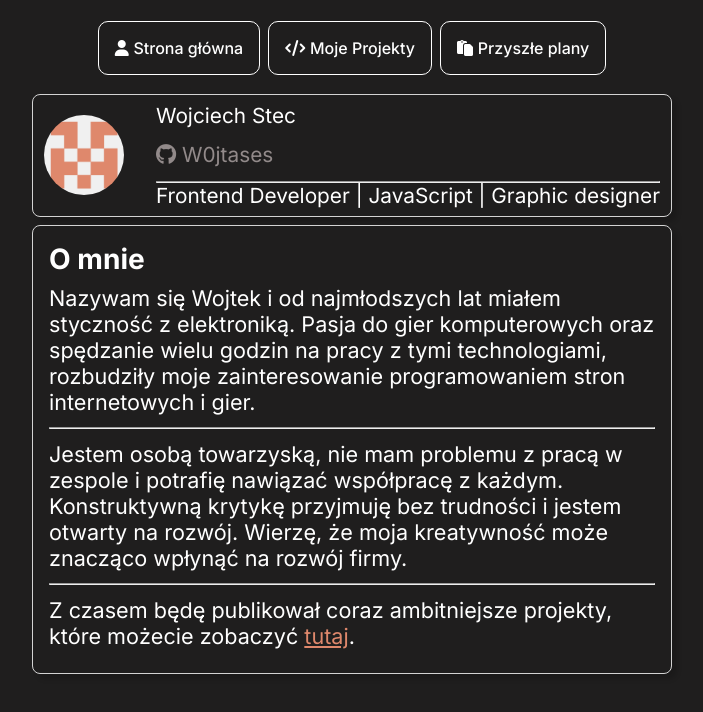
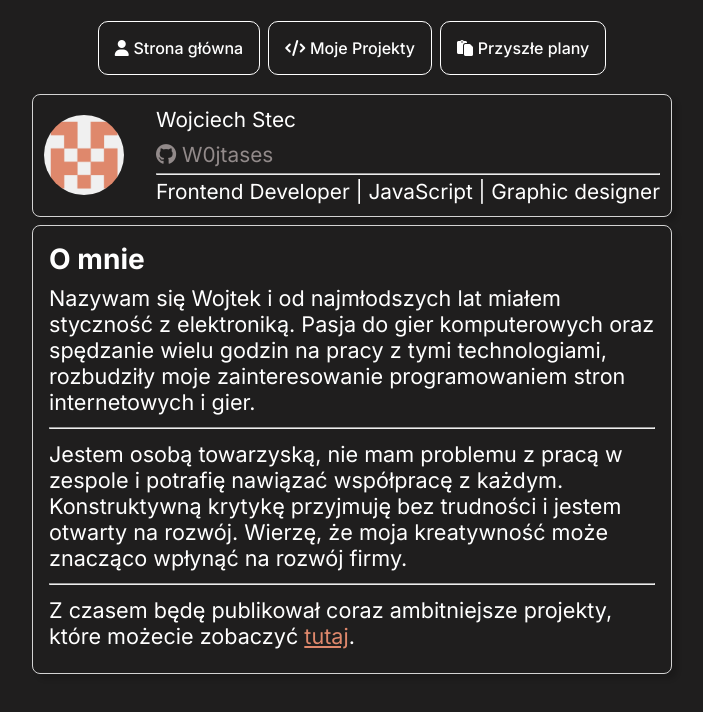
Before and after one commit to W0jtases/W0jtases.github.io, a plain HTML site: page index.html in a window 1280 px wide. Shown: the whole page, without its empty margins (288-991 px from the left). Drawn offline with Linux system fonts and the light colour scheme.

Commit message:
Update style.css

```diff
--- a/css/style.css
+++ b/css/style.css
@@ -202,6 +202,9 @@ ul {
 .profile-info a {
   text-decoration: none;
   color: rgb(146, 138, 138);
-  padding: 0.5rem 0;
   display: inline-block;
 }
+
+.profile-info p {
+  padding: 0.25rem 0;
+}
```
